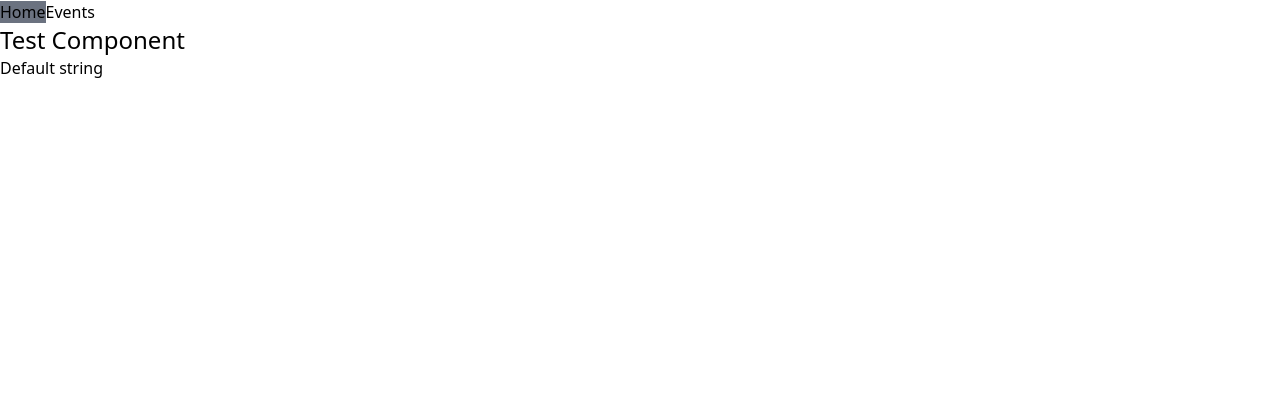
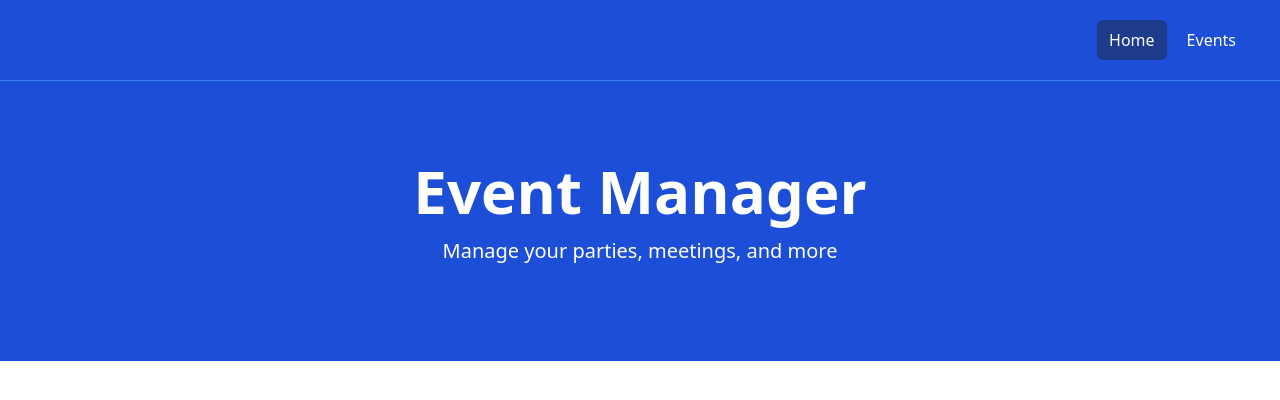
Before and after one commit to emilebilodeau/event-manager, a Vue app in the folder frontend/: page / in a window 1280 px wide. Shown: the top 400 px of the page. Built offline with nearby package versions, Linux system fonts and the light colour scheme.

Commit message:
improved navbar and added banner to homeview

```diff
--- /dev/null
+++ b/frontend/src/components/Banner.vue
@@ -0,0 +1,26 @@
+<script setup lang="ts">
+defineProps({
+  title: String,
+  subtitle: {
+    type: String,
+    default: "Alt text",
+  },
+});
+</script>
+
+<template>
+  <section class="bg-blue-700 py-20 mb-4">
+    <div
+      class="max-w-7xl mx-auto px-4 sm:px-6 lg:px-8 flex flex-col items-center"
+    >
+      <div class="text-center">
+        <h1 class="text-4xl font-extrabold text-white sm:text-5xl md:text-6xl">
+          {{ title }}
+        </h1>
+        <p class="my-4 text-xl text-white">
+          {{ subtitle }}
+        </p>
+      </div>
+    </div>
+  </section>
+</template>
--- a/frontend/src/components/NavBar.vue
+++ b/frontend/src/components/NavBar.vue
@@ -9,15 +9,43 @@ const isActiveLink = (routePath: string) => {
 
 <template>
   <header>
-    <nav>
-      <RouterLink to="/" :class="[isActiveLink('/') ? 'bg-gray-500' : '']"
+    <nav class="bg-blue-700 border-b border-blue-500">
+      <div class="mx-auto max-w-7xl px-2 sm:px-6 lg:px-8">
+        <div class="flex h-20 items-center justify-between">
+          <div
+            class="flex flex-1 items-center justify-center md:items-stretch md:justify-start"
+          >
+            <div class="md:ml-auto">
+              <div class="flex space-x-2">
+                <RouterLink
+                  to="/"
+                  :class="[
+                    isActiveLink('/') ? 'bg-blue-900' : '',
+                    'hover:bg-gray-900',
+                    'text-white',
+                    'px-3',
+                    'py-2',
+                    'rounded-md',
+                  ]"
                   >Home</RouterLink
                 >
                 <RouterLink
                   to="/events"
-        :class="[isActiveLink('/events') ? 'bg-gray-500' : '']"
+                  :class="[
+                    isActiveLink('/events') ? 'bg-blue-900' : '',
+                    'hover:bg-gray-900',
+                    'text-white',
+                    'px-3',
+                    'py-2',
+                    'rounded-md',
+                  ]"
                   >Events</RouterLink
                 >
+              </div>
+            </div>
+          </div>
+        </div>
+      </div>
     </nav>
   </header>
 </template>
--- a/frontend/src/components/TestComponent.vue
+++ /dev/null
@@ -1,14 +0,0 @@
-<script setup lang="ts">
-defineProps({
-  title: String,
-  defaultExample: {
-    type: String,
-    default: "Default string",
-  },
-});
-</script>
-
-<template>
-  <h1 class="text-2xl">{{ title }}</h1>
-  <p>{{ defaultExample }}</p>
-</template>
--- a/frontend/src/views/HomeView.vue
+++ b/frontend/src/views/HomeView.vue
@@ -1,9 +1,13 @@
 <script setup lang="ts">
-import Test from "@/components/TestComponent.vue";
+import Banner from "@/components/Banner.vue";
 </script>
 
 <template>
   <main>
-    <Test title="Test Component" />
+    <Banner
+      title="Event Manager"
+      subtitle="Manage your parties, meetings, and more"
+    />
+    <!-- add more components here -->
   </main>
 </template>
```
Lines whose indentation alone changed are shown as unchanged.
